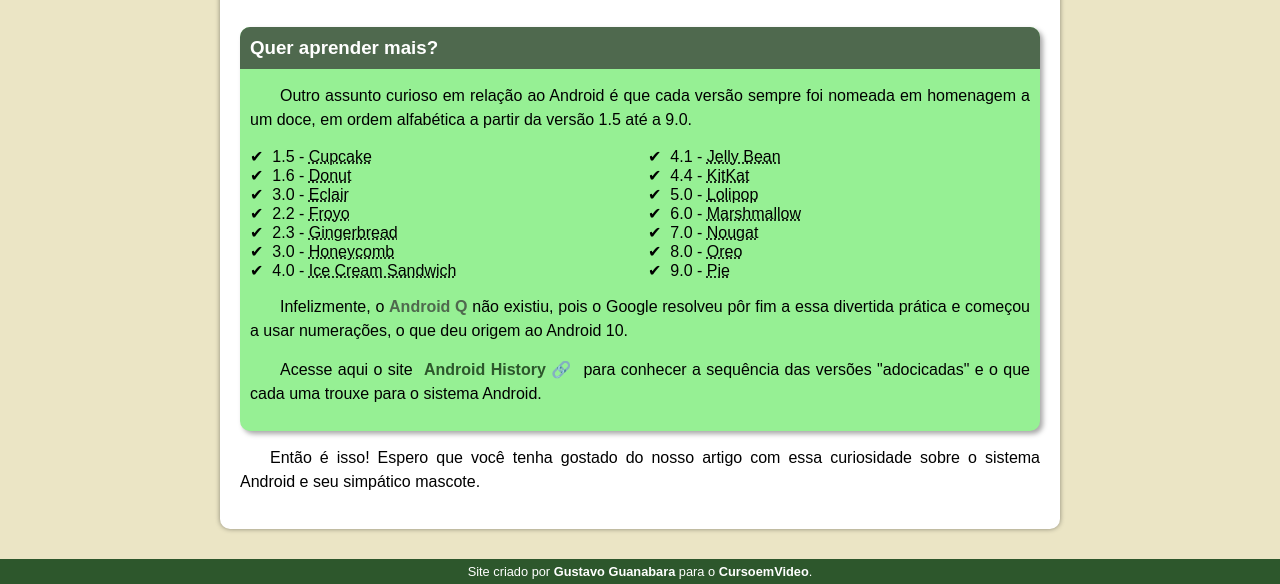
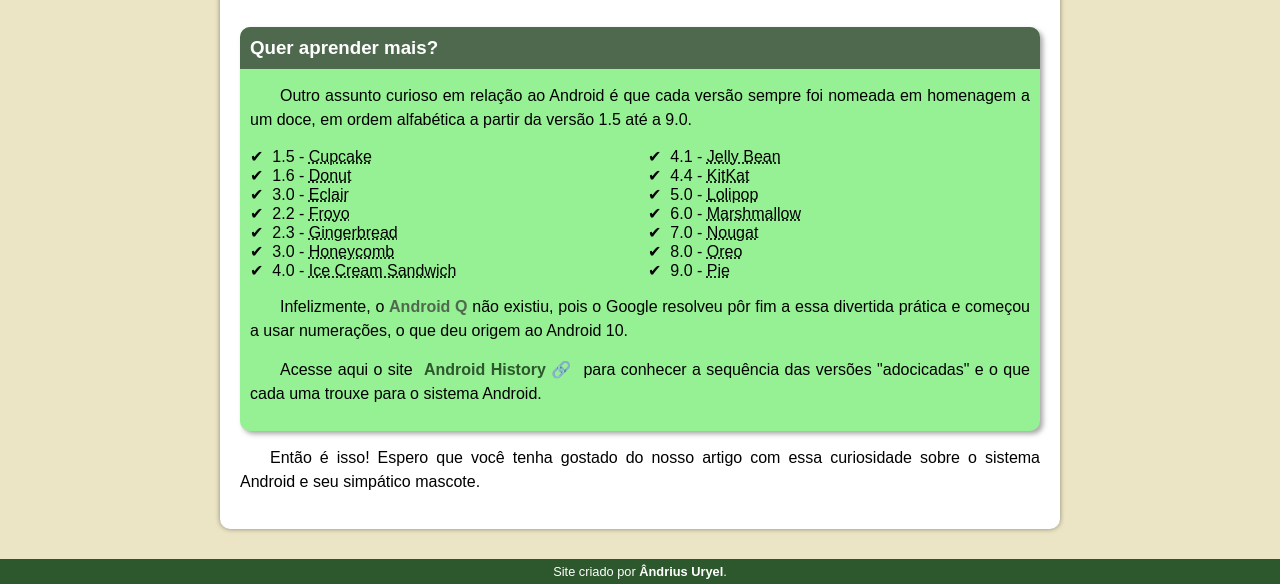
Before and after one commit to Andrius-Uryel/projeto-android, a plain HTML site: page index.html in a window 1280 px wide. Shown: the part 2167-2751 px from the top of the page. Drawn offline with Linux system fonts and the light colour scheme.

Commit message:
Atualização footer

```diff
--- a/index.html
+++ b/index.html
@@ -73,7 +73,7 @@
         </article>
     </main>
     <footer>
-        <p>Site criado por <a href="https://gustavoguanabara.github.io/" target="_blank">Gustavo Guanabara</a> para o <a href="https://www.cursoemvideo.com/" target="_blank">CursoemVideo</a>.</p>
+        <p>Site criado por <a href="https://github.com/Andrius-Uryel/html-css/" target="_blank">Ândrius Uryel</a>.</p>
     </footer>
 </body>
 </html>
```
